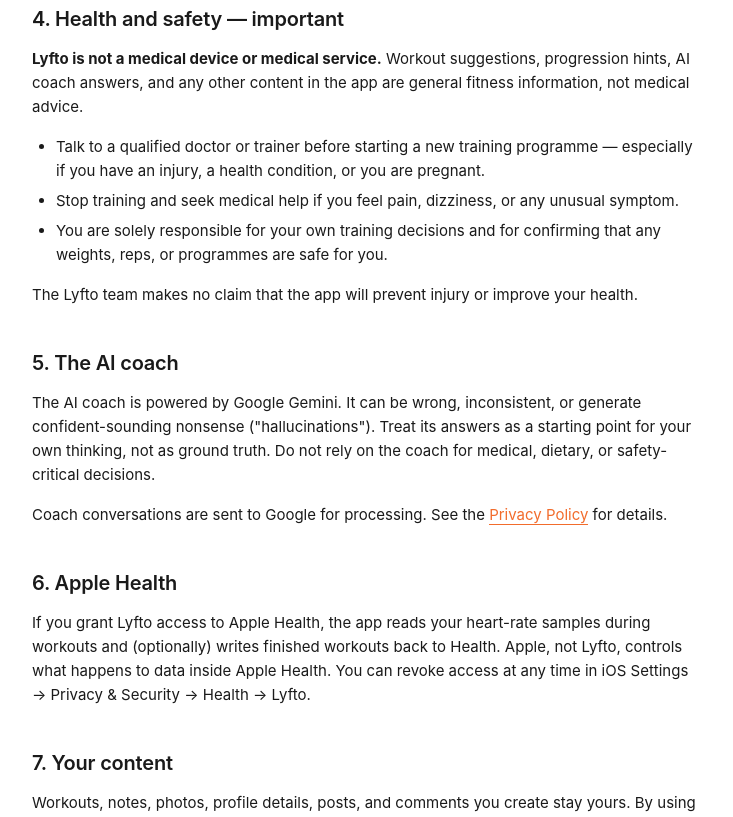
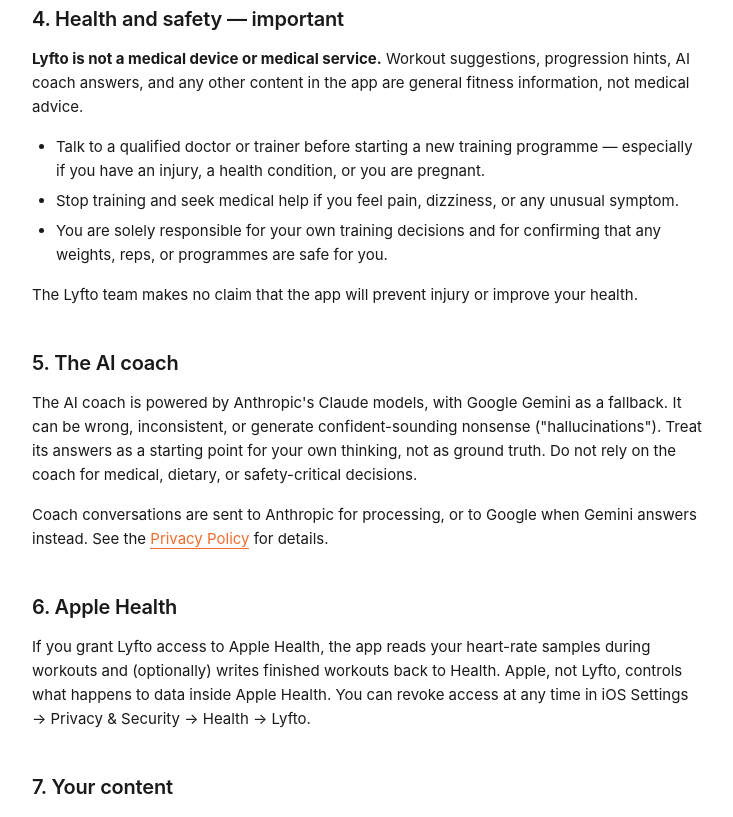
Before and after one commit to akselcb-sketch/lyfto-legal, a plain HTML site: page terms.html in a window 1280 px wide. Shown: the part 1282-2099 px from the top of the page, without its empty margins (272-1005 px from the left). Drawn offline with Linux system fonts and the light colour scheme.

Commit message:
terms: the AI coach runs on Anthropic's Claude with Gemini as fallback
Co-Authored-By: Claude Opus 5.5 <noreply@anthropic.com>

```diff
--- a/terms.html
+++ b/terms.html
@@ -20,7 +20,7 @@
 
   <div class="eyebrow">Terms of Service</div>
   <h1>The agreement between you and Lyfto.</h1>
-  <p class="updated">Last updated: 2026-06-26</p>
+  <p class="updated">Last updated: 2026-10-23</p>
 
   <p>These terms govern your use of the Lyfto mobile app. Lyfto is published by <strong>Aksel Cornelius Bjorland</strong>. By installing or using Lyfto, you agree to these terms. If you do not agree, do not use the app.</p>
 
@@ -54,8 +54,8 @@
   <p>The Lyfto team makes no claim that the app will prevent injury or improve your health.</p>
 
   <h2>5. The AI coach</h2>
-  <p>The AI coach is powered by Google Gemini. It can be wrong, inconsistent, or generate confident-sounding nonsense ("hallucinations"). Treat its answers as a starting point for your own thinking, not as ground truth. Do not rely on the coach for medical, dietary, or safety-critical decisions.</p>
-  <p>Coach conversations are sent to Google for processing. See the <a href="privacy.html">Privacy Policy</a> for details.</p>
+  <p>The AI coach is powered by Anthropic's Claude models, with Google Gemini as a fallback. It can be wrong, inconsistent, or generate confident-sounding nonsense ("hallucinations"). Treat its answers as a starting point for your own thinking, not as ground truth. Do not rely on the coach for medical, dietary, or safety-critical decisions.</p>
+  <p>Coach conversations are sent to Anthropic for processing, or to Google when Gemini answers instead. See the <a href="privacy.html">Privacy Policy</a> for details.</p>
 
   <h2>6. Apple Health</h2>
   <p>If you grant Lyfto access to Apple Health, the app reads your heart-rate samples during workouts and (optionally) writes finished workouts back to Health. Apple, not Lyfto, controls what happens to data inside Apple Health. You can revoke access at any time in iOS Settings → Privacy & Security → Health → Lyfto.</p>
```
